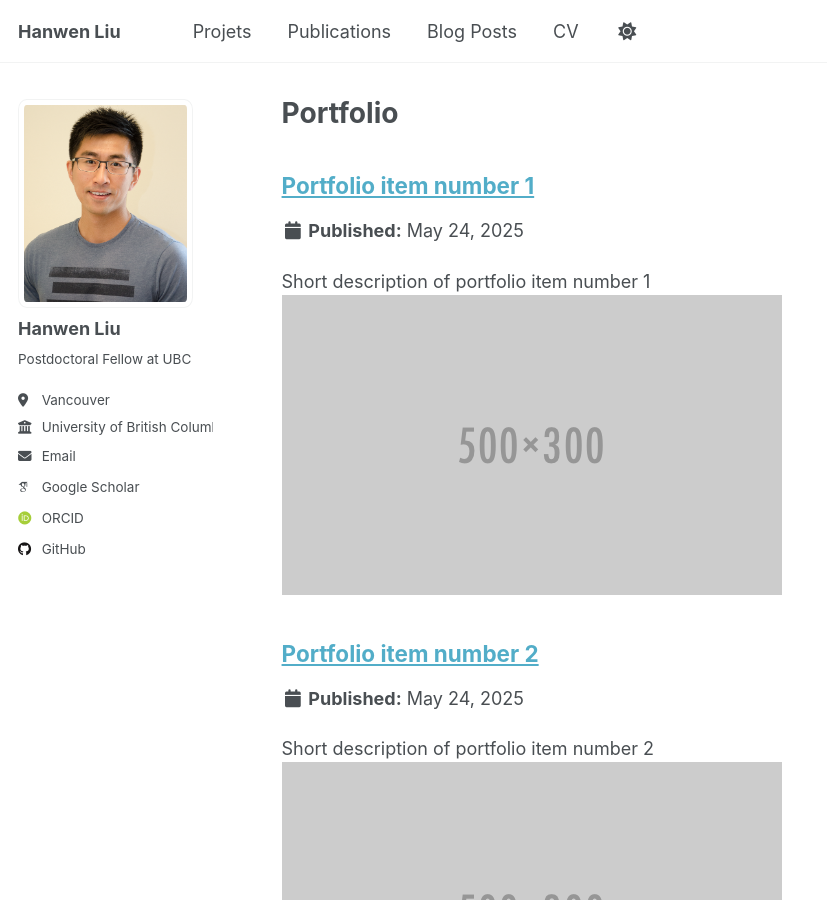
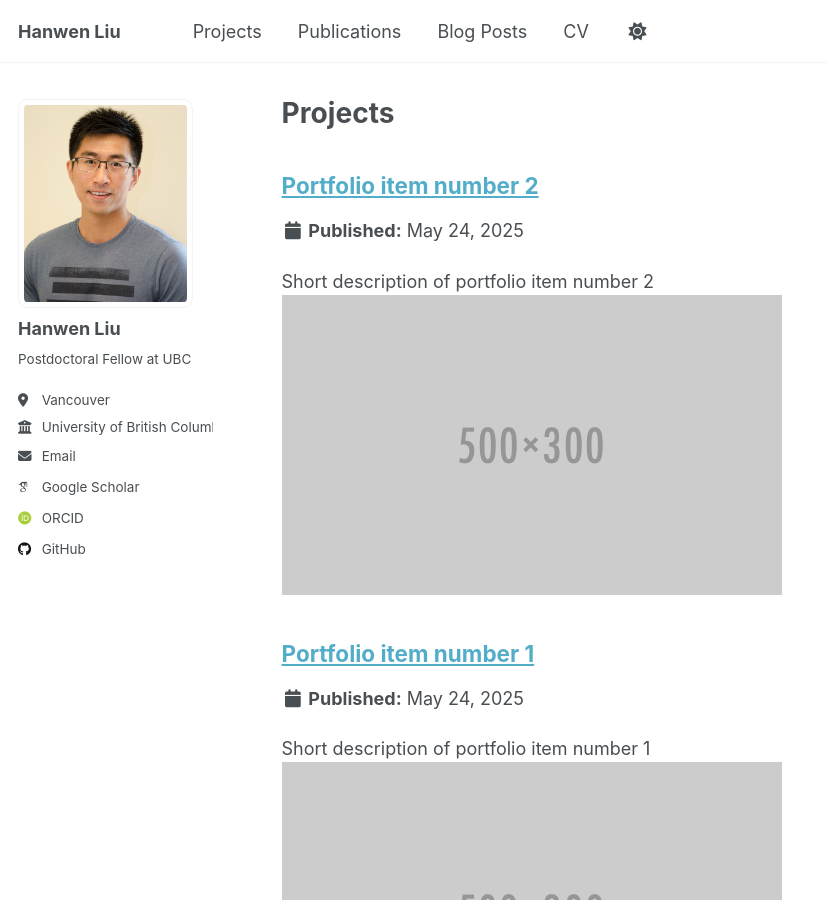
Before and after one commit to hanwencat/hanwencat.github.io, a Jekyll site: the page built from _pages/projects.html, in a window 1280 px wide and 900 px high. Shown: the whole window, without its empty margins (0-827 px from the left). Built offline with Jekyll 4.4.1, drawn with Linux system fonts in a browser that asks for light colours; some web fonts are replaced.

Commit message:
change portfolio to projects

```diff
--- a/_config.yml
+++ b/_config.yml
@@ -220,7 +220,7 @@ collections:
   publications:
     output: true
     permalink: /:collection/:path/
-  portfolio:
+  projects:
     output: true
     permalink: /:collection/:path/
   talks:
@@ -266,10 +266,10 @@ defaults:
       author_profile: true
       share: true
       comments: true
-  # _portfolio
+  # _project
   - scope:
       path: ""
-      type: portfolio
+      type: projects
     values:
       layout: single
       author_profile: true
--- a/_data/navigation.yml
+++ b/_data/navigation.yml
@@ -10,8 +10,8 @@
 main:
 
 
-  - title: "Projets"
-    url: /portfolio/
+  - title: "Projects"
+    url: /projects/
 
   - title: "Publications"
     url: /publications/
--- a/_pages/portfolio.html
+++ b/_pages/projects.html
@@ -1,13 +1,13 @@
 ---
 layout: archive
-title: "Portfolio"
-permalink: /portfolio/
+title: "Projects"
+permalink: /projects/
 author_profile: true
 ---
 
 {% include base_path %}
 
 
-{% for post in site.portfolio %}
+{% for post in site.projects %}
   {% include archive-single.html %}
 {% endfor %}
```
Also changed, not shown: _projects/portfolio-2.html (renamed from _portfolio/portfolio-2.html), _projects/projects-1.md (renamed from _portfolio/portfolio-1.md).
